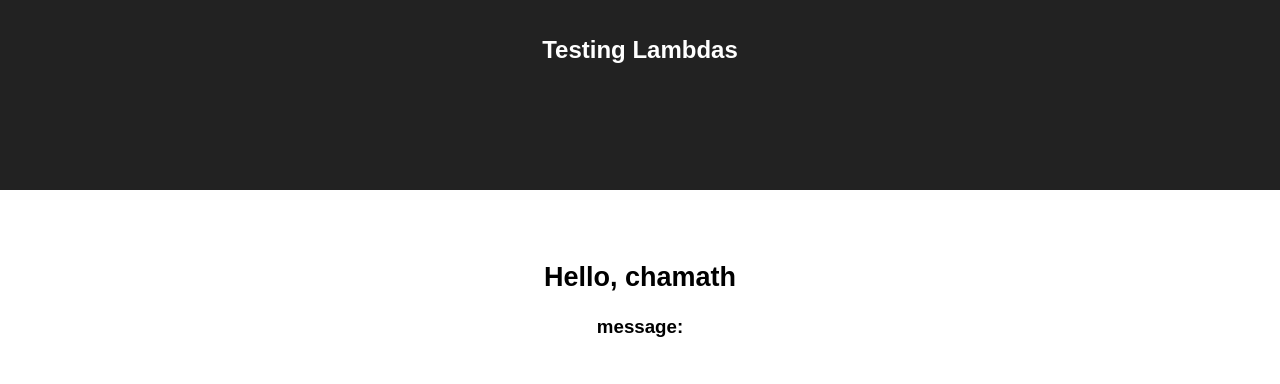
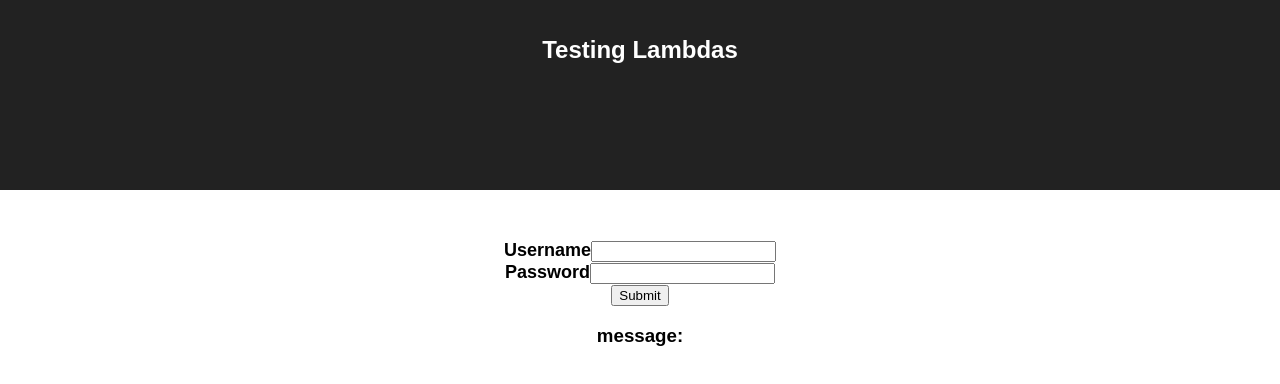
Before and after one commit to vbalalla/lambda-poc-react, a React (Create React App) app: page / in a window 1280 px wide. Shown: the top 384 px of the page. Built offline with nearby package versions, Linux system fonts and the light colour scheme.

Commit message:
pass user name via aoo

```diff
--- a/package.json
+++ b/package.json
@@ -12,5 +12,6 @@
     "build": "react-scripts build",
     "test": "react-scripts test --env=jsdom",
     "eject": "react-scripts eject"
-  }
+  },
+  "homepage" : "https://s3.amazonaws.com/cpas2"
 }
--- a/src/App.css
+++ b/src/App.css
@@ -4,7 +4,6 @@
 
 .App-logo {
   animation: App-logo-spin infinite 20s linear;
-  height: 80px;
 }
 
 .App-header {
--- a/src/App.js
+++ b/src/App.js
@@ -11,7 +11,8 @@ class App extends Component {
     this.state = {
       data:{
         error: '',
-        message: ''
+        message: '',
+        name:'',
       }
     }
   }
@@ -23,7 +24,7 @@ class App extends Component {
 
   render() {
     const block = (this.state.data.token) ? (
-      <h1>logged in</h1>
+      <Dashboard name={this.state.data.name}/>
     ) : (
        <Form callbackFromParent={this.myCallback}/>
     );
@@ -35,7 +36,7 @@ class App extends Component {
         </header>
         <div className="App-data"></div>
         <div className="App-intro">
-          {<Dashboard name="chamath"/>}
+          {block}
         </div>
         <div>
         <h3>message: {this.state.data.error}</h3>
--- a/src/Dashboard.js
+++ b/src/Dashboard.js
@@ -3,6 +3,7 @@ import React, { Component } from 'react';
 class Dashboard extends React.Component{
     render() {
         return <h2>Hello, {this.props.name}</h2>;
+
       }
 }
 
--- a/src/Form.js
+++ b/src/Form.js
@@ -49,6 +49,7 @@ class Form extends React.Component{
             if(data.token){
                 this.setState({"token":data.token});
                 this.setState({"message":data.message});
+                data["name"] = this.state.username;
                 this.props.callbackFromParent(data);
             }
             else if(data.error){
```
